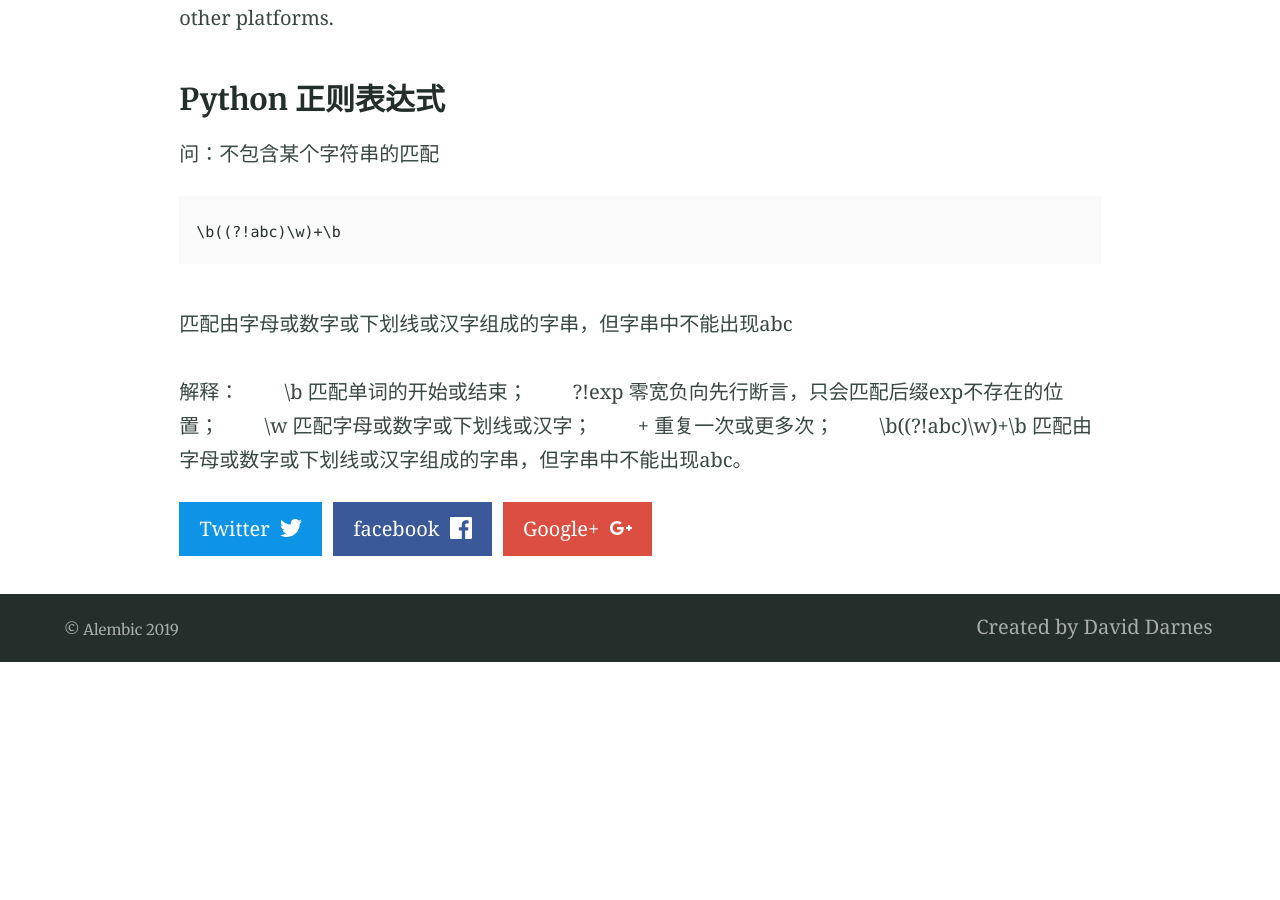
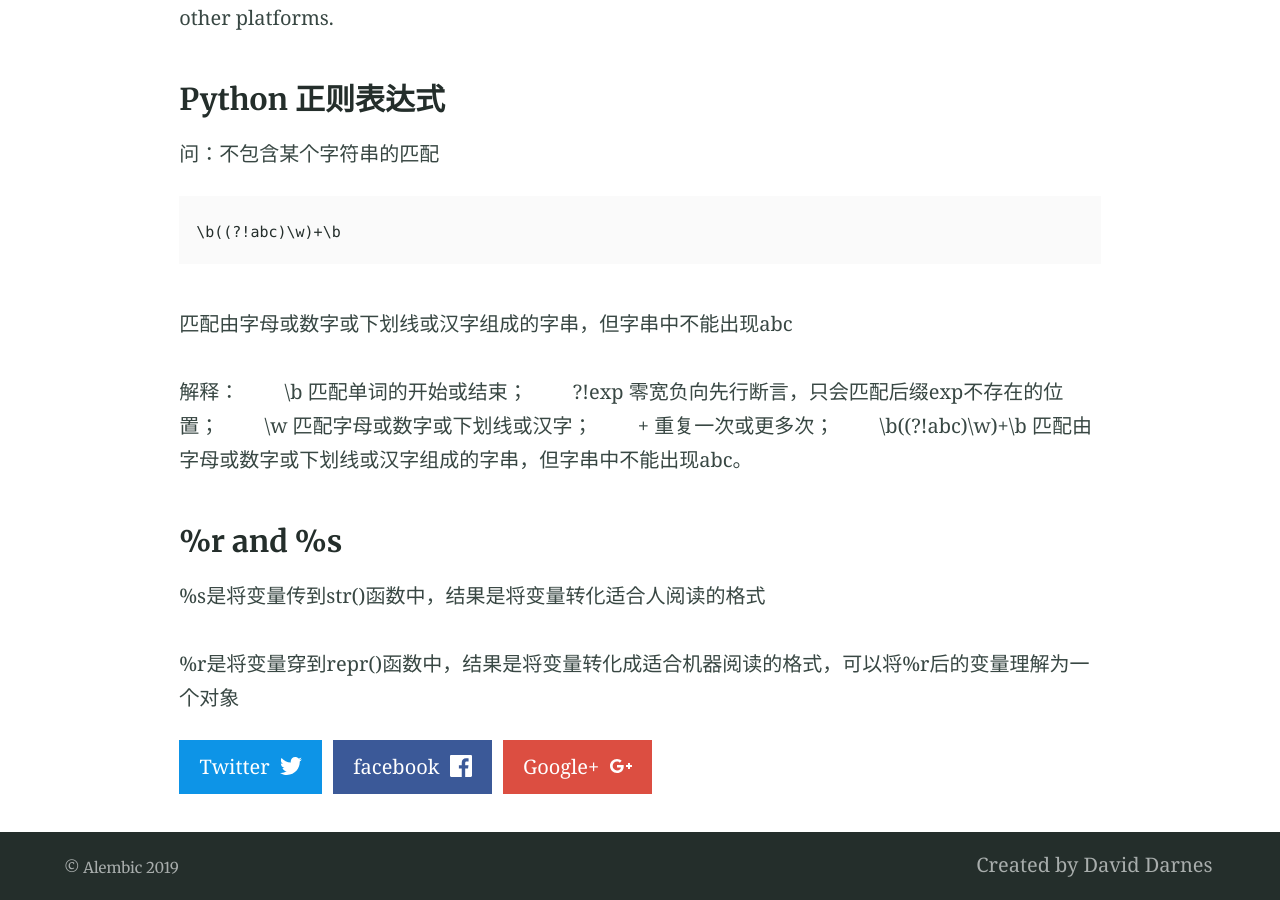
Before and after one commit to wudixm/wudixm.github.io, a Jekyll site: the page built from _posts/2018-04-19-Python.md, in a window 1280 px wide and 900 px high, scrolled down 14071 px. Built offline with Jekyll 4.4.1, drawn with Linux system fonts in a browser that asks for light colours; our own code applies the rules of GitHub Pages for plain Markdown files; before the commit the page ends 14733 px from its top, so only the background shows below that.

Commit message:
add %r __repr__ %s str()

```diff
--- a/_posts/2018-04-19-Python.md
+++ b/_posts/2018-04-19-Python.md
@@ -441,3 +441,9 @@ NOTE: py2app must be used on OSX to build applications, it cannot create Mac app
 　　\w 匹配字母或数字或下划线或汉字；
 　　+ 重复一次或更多次；
 　　\b((?!abc)\w)+\b 匹配由字母或数字或下划线或汉字组成的字串，但字串中不能出现abc。
+
+### %r and %s
+
+%s是将变量传到str()函数中，结果是将变量转化适合人阅读的格式
+
+%r是将变量穿到repr()函数中，结果是将变量转化成适合机器阅读的格式，可以将%r后的变量理解为一个对象
```
